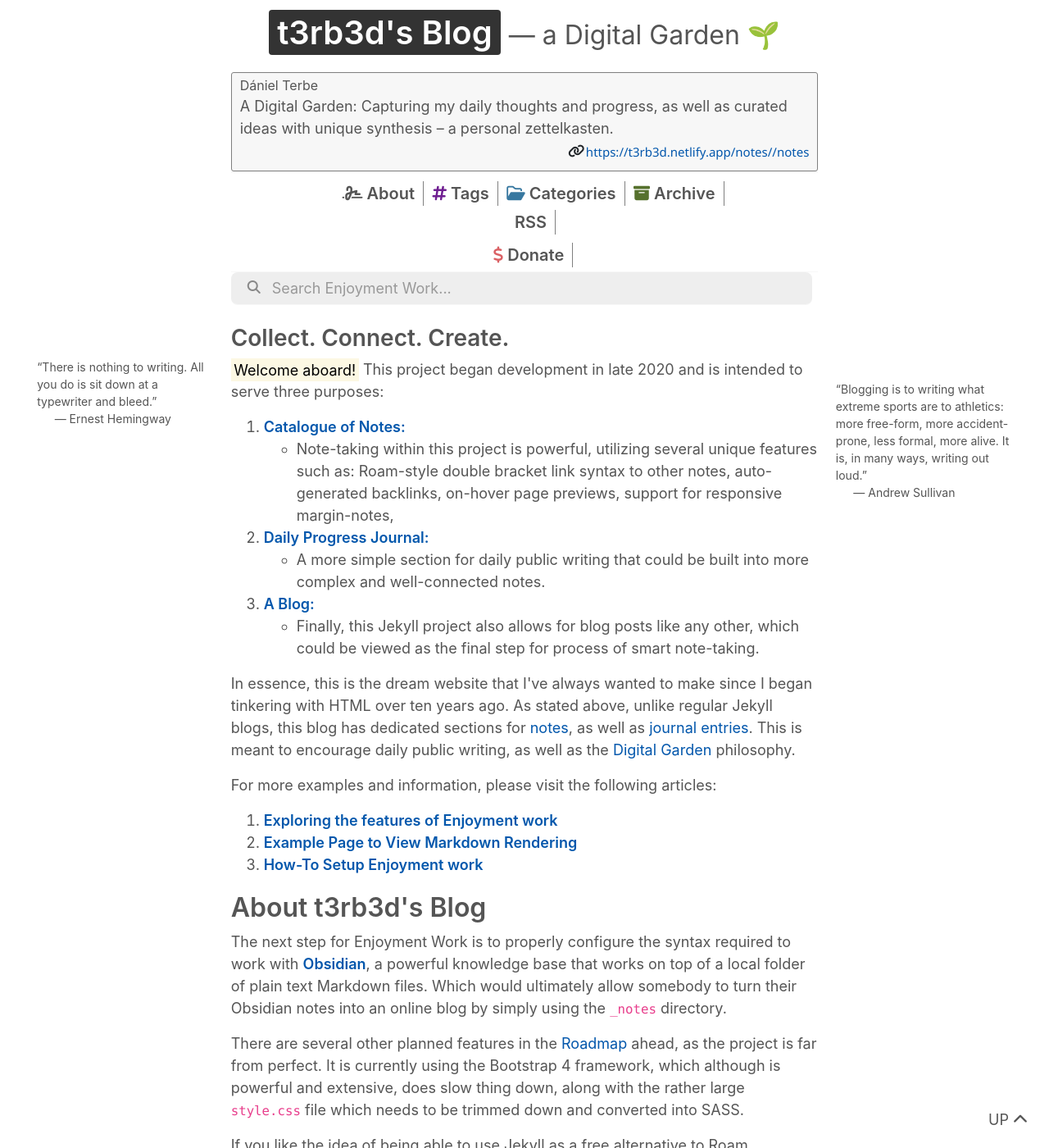
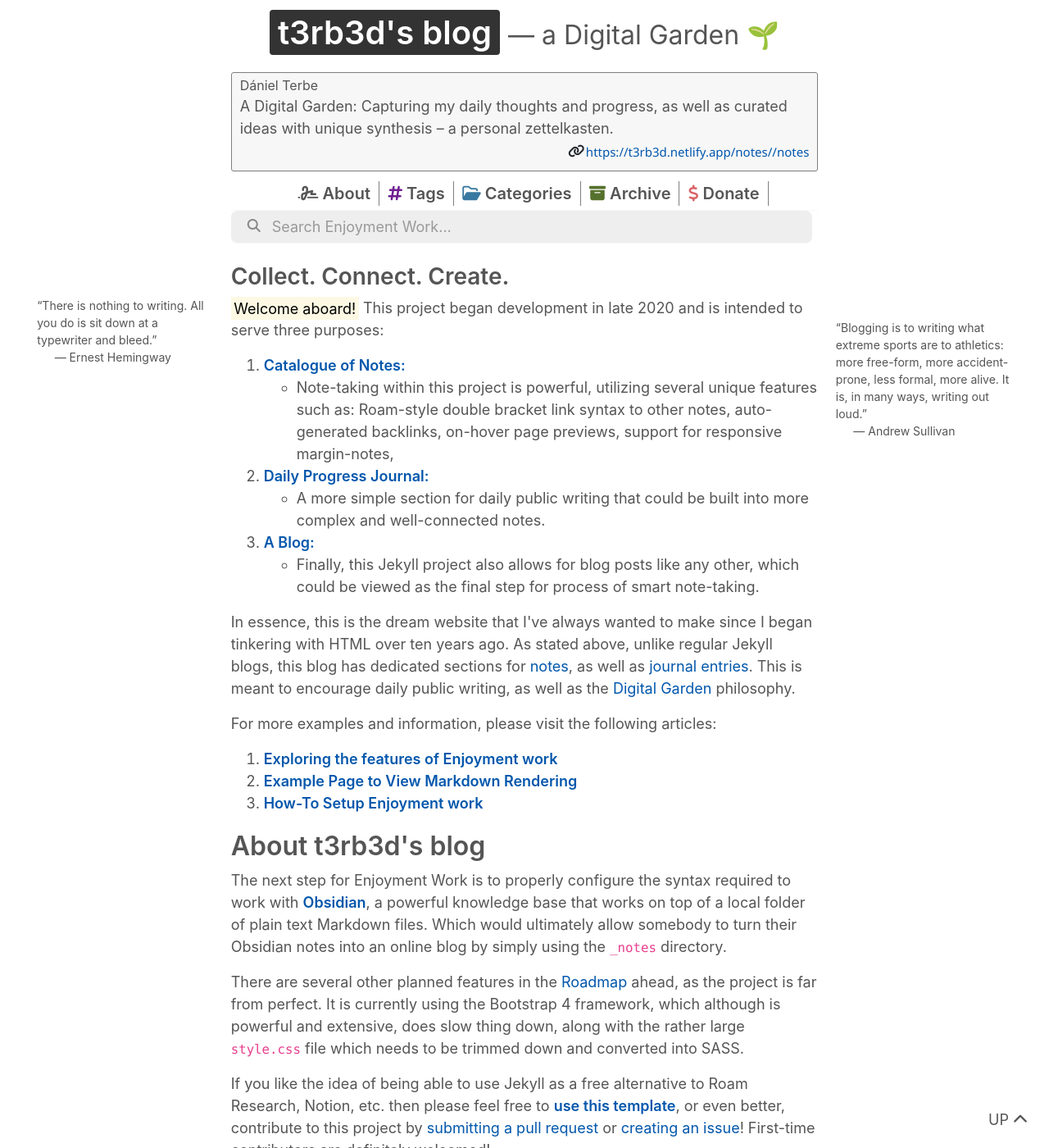
Before and after one commit to terbed/blog, a Jekyll site: the page built from index.md, in a window 1280 px wide and 1400 px high. Shown: the whole window at 82% size. Built offline with Jekyll 4.4.1, drawn with Linux system fonts in a browser that asks for light colours; nearby versions of some CDN libraries; some of the changed text lies outside the part shown.

Commit message:
update site and about page, first journal note

```diff
--- a/_config.yml
+++ b/_config.yml
@@ -1,5 +1,5 @@
 # Site Data
-title: "t3rb3d's Blog"
+title: "t3rb3d's blog"
 tagline: " — a Digital Garden 🌱"
 name: "Dániel Terbe"
 author_bio:
--- a/_includes/header.html
+++ b/_includes/header.html
@@ -50,12 +50,12 @@
                 Archive
             </a>
         </div>
-        <div class="posts">
-            <a " href="/posts">
-                <i class=" fas fa-posts"></i>
-                RSS
-            </a>
-        </div>
+<!--        <div class="rss">-->
+<!--            <a " href="/feed.xml">-->
+<!--                <i class=" fas fa-rss"></i>-->
+<!--                RSS-->
+<!--            </a>-->
+<!--        </div>-->
         <div class="donate">
             <a href="{{ site.donate_link }}" ">
                 <i class=" fas fa-dollar-sign"></i>
```
